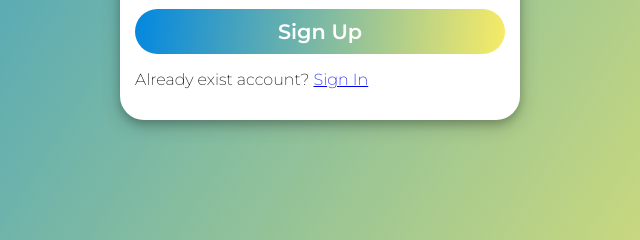
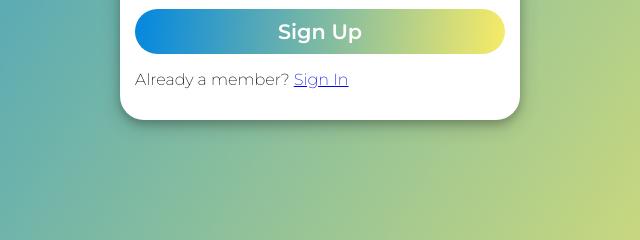
Before and after one commit to goodluckTony/login-form-01, a plain HTML site: page registration-page.html in a window 1280 px wide. Shown: the part 523-763 px from the top of the page, 320-960 px from the left. Drawn offline with Linux system fonts and the light colour scheme.

Commit message:
added login and registration pages

```diff
--- a/registration-page.html
+++ b/registration-page.html
@@ -18,7 +18,7 @@
             <input type="password" class="confirm-password" placeholder="Confirm password">
             <div class="reg-btn-group">
                 <button type="button" class="reg-btn" onclick="">Sign Up</button>
-                <p>Already exist account? <a href="login-page.html">Sign In</a></p>
+                <p>Already a member? <a href="login-page.html">Sign In</a></p>
             </div>
         </form>
     </div>
```
Also changed, not shown: login-page.html (+1 -1 lines).
